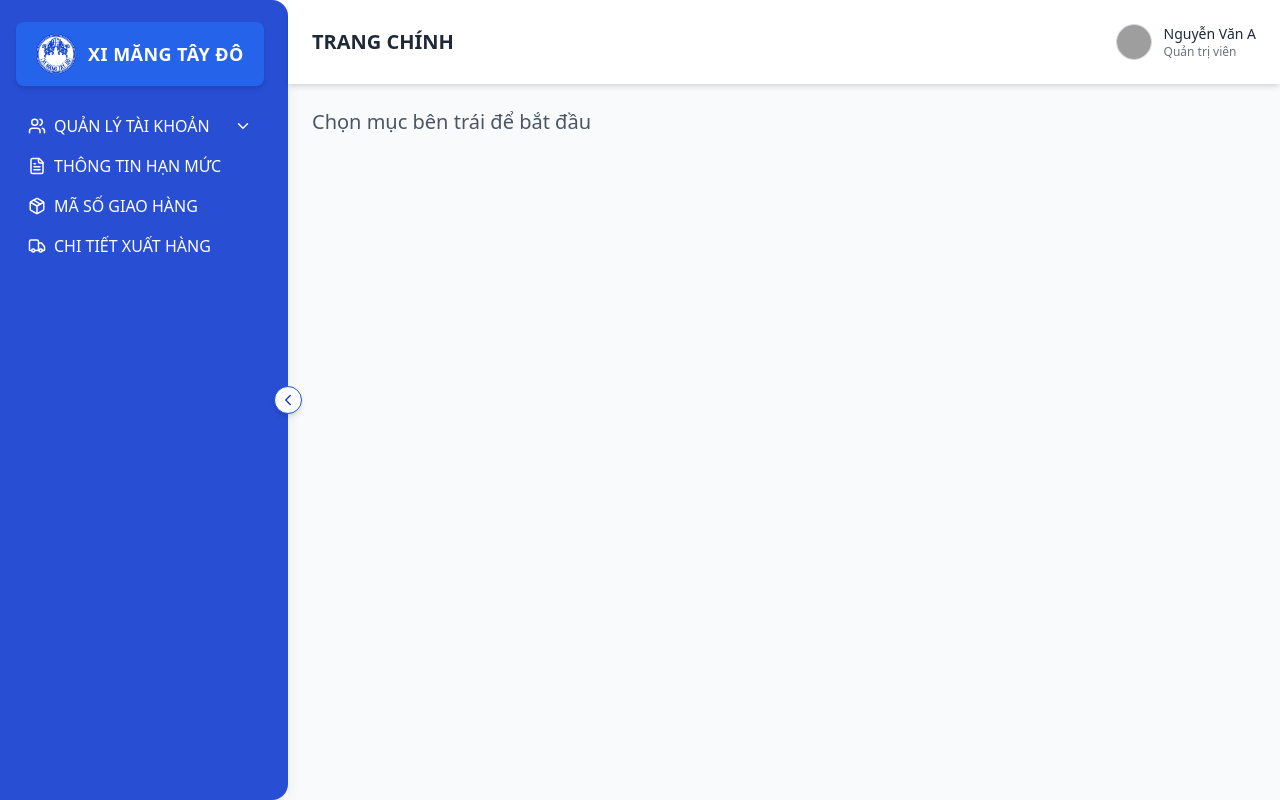
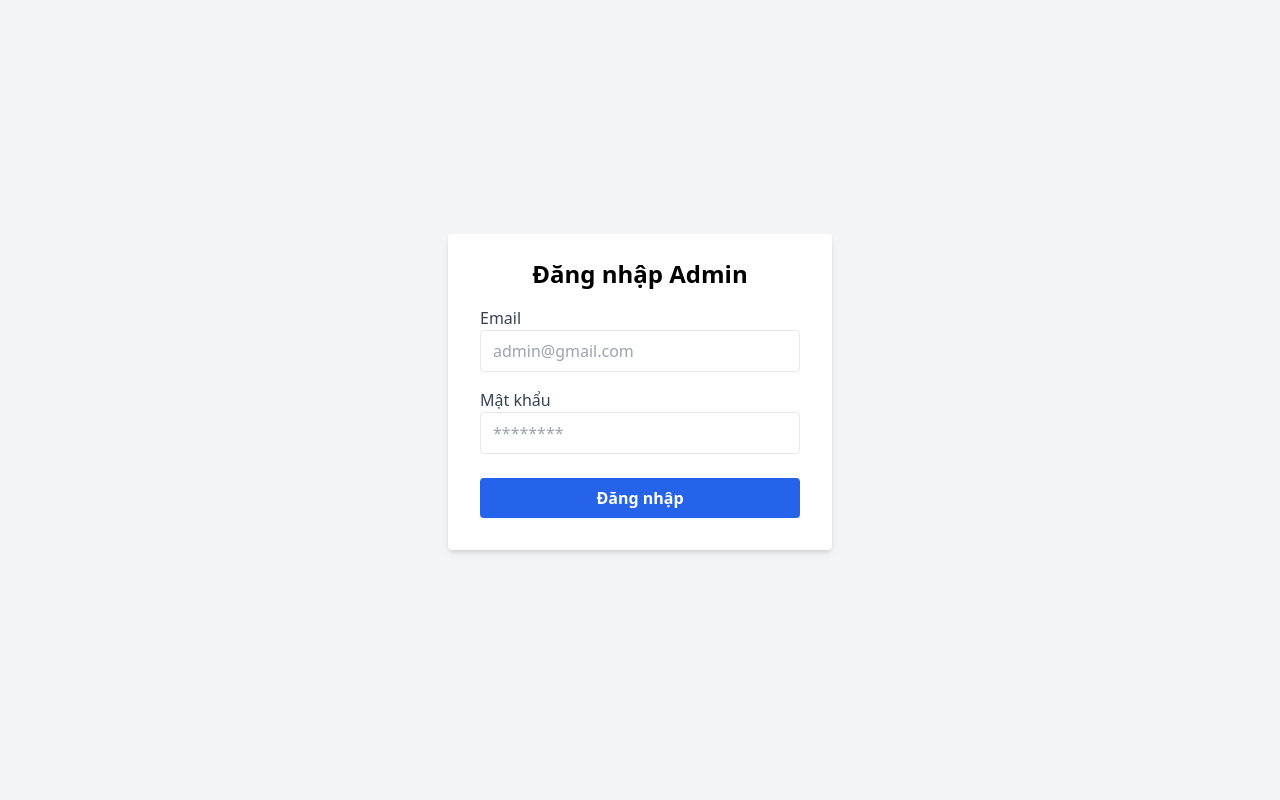
Before and after one commit to trandinhnghiem/WEBSALES_XMTD, a React (Create React App) app in the folder admin/: page /login in a window 1280 px wide. Built offline with nearby package versions, Linux system fonts and the light colour scheme; grey boxes are pictures that could not be loaded.

Commit message:
up6 12/07/25 login admin

```diff
--- a/admin/src/App.js
+++ b/admin/src/App.js
@@ -1,4 +1,4 @@
-import { BrowserRouter as Router, Routes, Route, useLocation } from "react-router-dom";
+import { BrowserRouter as Router, Routes, Route, useLocation, Navigate } from "react-router-dom";
 import Sidebar from "./components/Sidebar";
 import CreateCustomer from "./pages/CreateCustomer";
 import CreateEmployee from "./pages/CreateEmployee";
@@ -6,11 +6,28 @@ import CreditLimitInfo from "./pages/CreditLimitInfo";
 import DeliveryCodes from "./pages/DeliveryCodes";
 import DeliveryDetails from "./pages/DeliveryDetails";
 import Header from "./components/Header";
+import Login from "./pages/Login"; // 👈 thêm file login
 
 function LayoutWrapper() {
   const location = useLocation();
 
-  // Map path -> title
+  // Kiểm tra có user đăng nhập không
+  const user = JSON.parse(localStorage.getItem("user"));
+  const isLoggedIn = user && user.role === "admin";
+
+  // Nếu là trang /login → không cần layout
+  if (location.pathname === "/login") {
+    return (
+      <Routes>
+        <Route path="/login" element={<Login />} />
+        <Route path="*" element={<Navigate to="/login" />} />
+      </Routes>
+    );
+  }
+
+  // Nếu chưa login → redirect về login
+  if (!isLoggedIn) return <Navigate to="/login" />;
+
   const titleMap = {
     "/create-customer": "Quản lý tài khoản",
     "/create-employee": "Quản lý nhân viên",
--- /dev/null
+++ b/admin/src/pages/Login.jsx
@@ -0,0 +1,73 @@
+import { useState } from "react";
+import { useNavigate } from "react-router-dom";
+
+export default function Login() {
+  const [email, setEmail] = useState("");
+  const [password, setPassword] = useState("");
+  const navigate = useNavigate();
+
+  const handleLogin = async (e) => {
+    e.preventDefault();
+    try {
+      const res = await fetch("http://localhost:5000/api/accounts/login", {
+        method: "POST",
+        headers: { "Content-Type": "application/json" },
+        body: JSON.stringify({ email, password }),
+      });
+      const data = await res.json();
+      if (res.ok) {
+        // lưu vào localStorage
+        localStorage.setItem("user", JSON.stringify(data));
+        if (data.role === "admin") {
+          navigate("/create-customer");
+        } else {
+          alert("Bạn không có quyền truy cập.");
+        }
+      } else {
+        alert(data.message || "Đăng nhập thất bại.");
+      }
+    } catch (err) {
+      alert("Không thể kết nối đến server.");
+      console.error(err);
+    }
+  };
+
+  return (
+    <div className="flex items-center justify-center min-h-screen bg-gray-100">
+      <form
+        onSubmit={handleLogin}
+        className="bg-white shadow-md rounded px-8 pt-6 pb-8 mb-4 w-96"
+      >
+        <h2 className="text-2xl font-bold mb-4 text-center">Đăng nhập Admin</h2>
+        <div className="mb-4">
+          <label className="block text-gray-700">Email</label>
+          <input
+            type="email"
+            className="border w-full px-3 py-2 rounded"
+            value={email}
+            onChange={(e) => setEmail(e.target.value)}
+            required
+            placeholder="admin@gmail.com"
+          />
+        </div>
+        <div className="mb-6">
+          <label className="block text-gray-700">Mật khẩu</label>
+          <input
+            type="password"
+            className="border w-full px-3 py-2 rounded"
+            value={password}
+            onChange={(e) => setPassword(e.target.value)}
+            required
+            placeholder="********"
+          />
+        </div>
+        <button
+          type="submit"
+          className="bg-blue-600 hover:bg-blue-700 text-white font-bold py-2 px-4 rounded w-full"
+        >
+          Đăng nhập
+        </button>
+      </form>
+    </div>
+  );
+}
```
Also changed, not shown: 1 other file (tests, documents, lock files or other folders).
